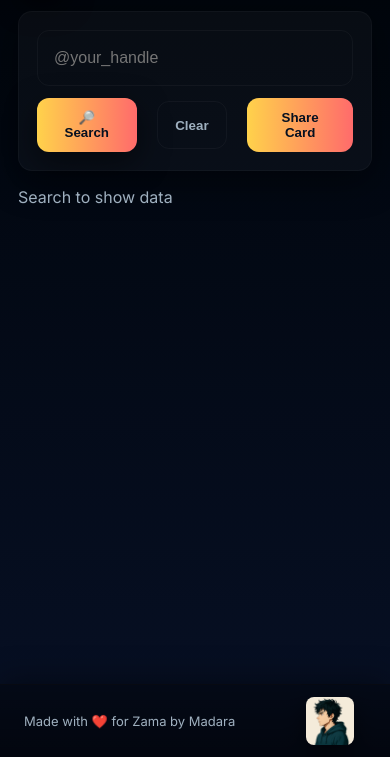
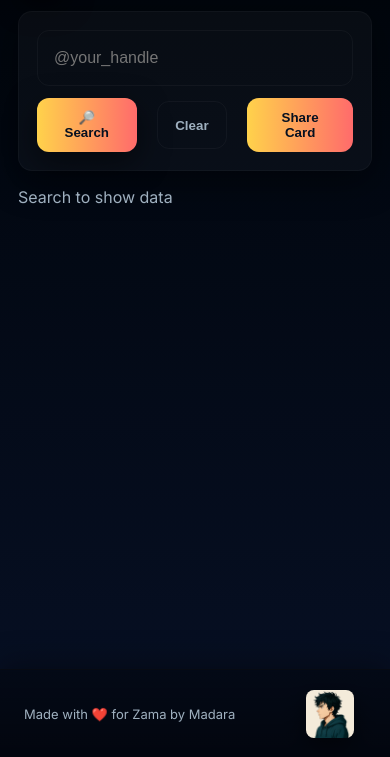
Before and after one commit to madara4356/zama-rank, a website: page public/index.html in a window 390 px wide. Shown: the part 87-844 px from the top of the page. Drawn offline with Linux system fonts and the light colour scheme.

Commit message:
Refactor footer handling for better responsiveness
Updated CSS and JavaScript to improve footer handling.

```diff
--- a/public/index.html
+++ b/public/index.html
@@ -12,15 +12,26 @@
     --muted:#9fb0bf;
     --accent1:#ffd24b; --accent2:#ff6b6b;
     --text:#eaf3fb; --ok:#3ee6a8; --bad:#ff7b7b;
-    --footer-h:88px;
+    --footer-h:88px; /* keep this in sync with footer.height */
   }
   *{box-sizing:border-box}
   html,body{height:100%;margin:0;padding:0;background:linear-gradient(180deg,var(--bg1),var(--bg2));}
   body{font-family:Inter,system-ui,-apple-system,Segoe UI,Roboto,Arial;color:var(--text);-webkit-font-smoothing:antialiased;}
 
   /* page layout */
-  #app{min-height:100vh;display:flex;flex-direction:column;}
-  .wrap{max-width:940px;margin:18px auto;padding:18px 18px 18px;flex:1;display:flex;flex-direction:column;transition:padding-bottom .12s ease;}
+  /* use dynamic viewport so mobile browsers behave better */
+  #app{min-height:100dvh;display:flex;flex-direction:column;}
+  .wrap{
+    max-width:940px;
+    margin:18px auto;
+    padding:18px 18px 18px;
+    /* reserve space for footer in CSS so fixed footer doesn't overlap content */
+    padding-bottom: calc(var(--footer-h) + 18px);
+    flex:1;
+    display:flex;
+    flex-direction:column;
+    transition:padding-bottom .12s ease;
+  }
 
   .topbar{display:flex;align-items:center;justify-content:flex-start;gap:12px}
   .brand{display:flex;gap:12px;align-items:center}
@@ -70,11 +81,11 @@
 
   hr.sep{border:none;border-top:1px solid rgba(255,255,255,0.03);margin:10px 0}
 
-  /* fixed footer */
+  /* fixed footer - explicit height (matches --footer-h) */
   footer.site-footer{
     position:fixed;
     left:0;right:0;bottom:0;
-    height:auto; /* allow content to set height; we will measure it in JS */
+    height: var(--footer-h); /* explicit height, keep in sync with root var */
     background:linear-gradient(180deg, rgba(0,0,0,0.35), rgba(0,0,0,0.6));
     border-top:1px solid rgba(255,255,255,0.02);
     display:flex;align-items:center;justify-content:center;padding:12px 18px;z-index:20;
@@ -415,18 +426,23 @@ $('clearBtn').addEventListener('click', ()=>{
   hideResults();
 });
 
-/* FOOTER: compute and set padding-bottom for wrap so content never hides below footer */
+/* FOOTER: compute and set padding-bottom for wrap so content never hides below footer
+   - CSS already reserves space using --footer-h; JS is a safety net to expand if footer grows */
 function updateFooterPadding(){
   const footer = $('siteFooter');
   const wrap = $('wrap');
   if(!footer || !wrap) return;
-  // measure height (including margins)
   const rect = footer.getBoundingClientRect();
-  const computed = window.getComputedStyle(footer);
-  const marginBottom = parseInt(computed.marginBottom || '0',10);
-  const height = Math.ceil(rect.height + (isNaN(marginBottom)?0:marginBottom));
-  wrap.style.paddingBottom = (height + 18) + 'px'; // leave some breathing room
+  const height = Math.ceil(rect.height || 0);
+  // CSS-reserved height (root var)
+  const root = getComputedStyle(document.documentElement);
+  const reserved = parseInt(root.getPropertyValue('--footer-h')) || 88;
+  // ensure paddingBottom is at least reserved + 18 (matching CSS). If footer is taller, expand.
+  const pb = Math.max(reserved + 18, height + 18);
+  wrap.style.paddingBottom = pb + 'px';
 }
+
+/* more reliable mobile viewport handling */
 window.addEventListener('load', ()=>{
   updateFooterPadding();
   // also recalc after a short delay (mobile UI may adjust)
@@ -434,6 +450,10 @@ window.addEventListener('load', ()=>{
 });
 window.addEventListener('resize', updateFooterPadding);
 window.addEventListener('orientationchange', ()=>setTimeout(updateFooterPadding,220));
+if (window.visualViewport) {
+  window.visualViewport.addEventListener('resize', updateFooterPadding);
+  window.visualViewport.addEventListener('scroll', updateFooterPadding);
+}
 
 /* initial */
 hideResults();
```
